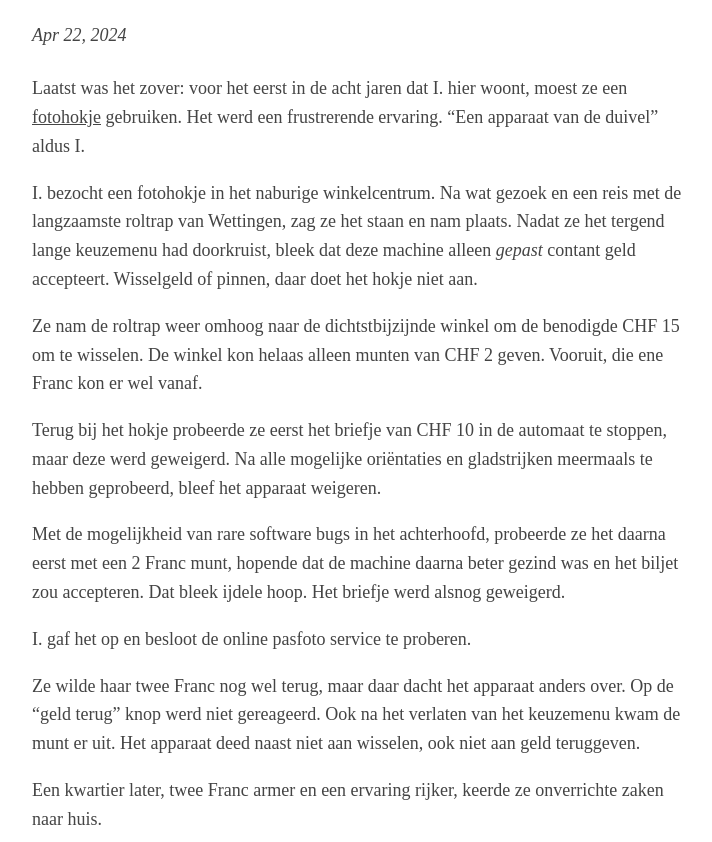
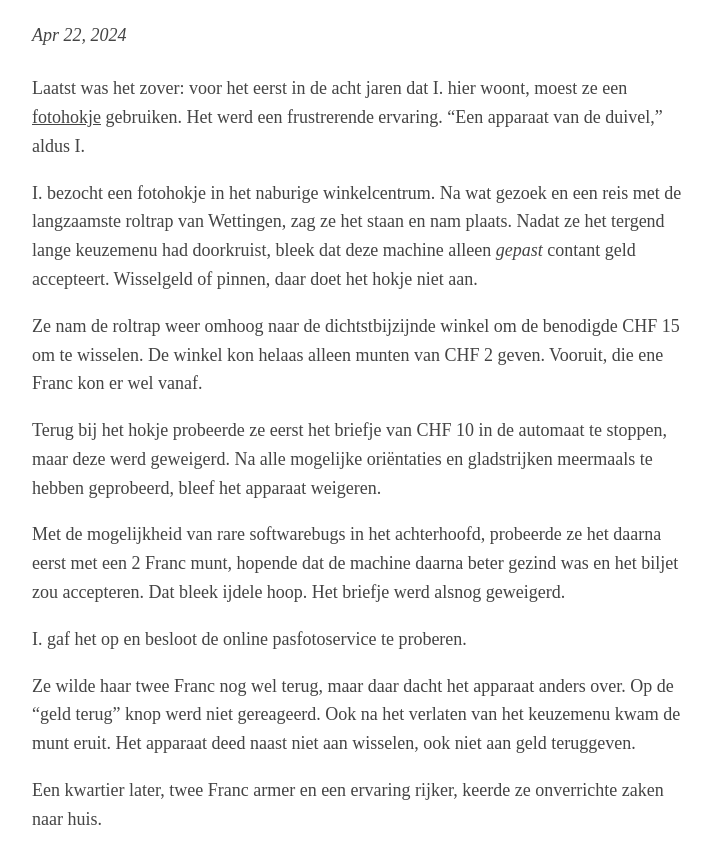
Before and after one commit to Roald87/roaldin.ch, a Jekyll site: the page built from _posts/2024-04-22-duivelse-fotohokjes.md, in a window 1280 px wide. Shown: the part 226-1068 px from the top of the page, without its empty margins (283-995 px from the left). Built offline with Jekyll 4.4.1, drawn with Linux system fonts in a browser that asks for light colours; comment, search, counter and statistics services are not loaded.

Commit message:
Spellcheck by ChatGPT

```diff
--- a/_posts/2024-04-22-duivelse-fotohokjes.md
+++ b/_posts/2024-04-22-duivelse-fotohokjes.md
@@ -4,7 +4,7 @@ title: Duivelse fotohokjes
 image:
 ---
 
-Laatst was het zover: voor het eerst in de acht jaren dat I. hier woont, moest ze een [fotohokje](https://roaldin.ch/fotohokjes) gebruiken. Het werd een frustrerende ervaring. "Een apparaat van de duivel" aldus I.
+Laatst was het zover: voor het eerst in de acht jaren dat I. hier woont, moest ze een [fotohokje](https://roaldin.ch/fotohokjes) gebruiken. Het werd een frustrerende ervaring. "Een apparaat van de duivel," aldus I.
 
 I. bezocht een fotohokje in het naburige winkelcentrum. Na wat gezoek en een reis met de langzaamste roltrap van Wettingen, zag ze het staan en nam plaats. Nadat ze het tergend lange keuzemenu had doorkruist, bleek dat deze machine alleen _gepast_ contant geld accepteert. Wisselgeld of pinnen, daar doet het hokje niet aan.
 
@@ -12,10 +12,10 @@ Ze nam de roltrap weer omhoog naar de dichtstbijzijnde winkel om de benodigde CH
 
 Terug bij het hokje probeerde ze eerst het briefje van CHF 10 in de automaat te stoppen, maar deze werd geweigerd. Na alle mogelijke oriëntaties en gladstrijken meermaals te hebben geprobeerd, bleef het apparaat weigeren.
 
-Met de mogelijkheid van rare software bugs in het achterhoofd, probeerde ze het daarna eerst met een 2 Franc munt, hopende dat de machine daarna beter gezind was en het biljet zou accepteren. Dat bleek ijdele hoop. Het briefje werd alsnog geweigerd.
+Met de mogelijkheid van rare softwarebugs in het achterhoofd, probeerde ze het daarna eerst met een 2 Franc munt, hopende dat de machine daarna beter gezind was en het biljet zou accepteren. Dat bleek ijdele hoop. Het briefje werd alsnog geweigerd.
 
-I. gaf het op en besloot de online pasfoto service te proberen.
+I. gaf het op en besloot de online pasfotoservice te proberen.
 
-Ze wilde haar twee Franc nog wel terug, maar daar dacht het apparaat anders over. Op de "geld terug" knop werd niet gereageerd. Ook na het verlaten van het keuzemenu kwam de munt er uit. Het apparaat deed naast niet aan wisselen, ook niet aan geld teruggeven.
+Ze wilde haar twee Franc nog wel terug, maar daar dacht het apparaat anders over. Op de "geld terug" knop werd niet gereageerd. Ook na het verlaten van het keuzemenu kwam de munt eruit. Het apparaat deed naast niet aan wisselen, ook niet aan geld teruggeven.
 
 Een kwartier later, twee Franc armer en een ervaring rijker, keerde ze onverrichte zaken naar huis.
```
